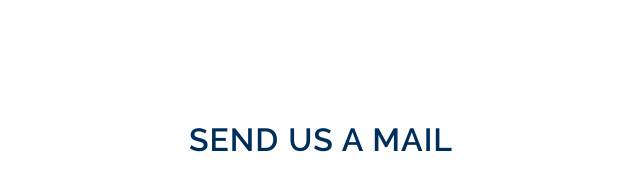
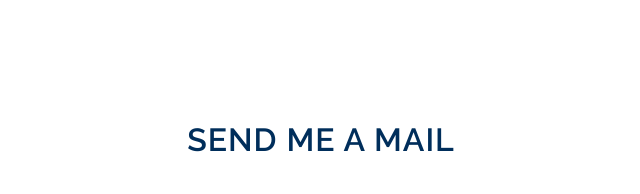
Before and after one commit to nirvana3000/nirvana3000.github.io, a plain HTML site: page index.html in a window 1280 px wide. Shown: the part 3513-3707 px from the top of the page, 319-959 px from the left. Drawn offline with Linux system fonts and the light colour scheme.

Commit message:
Update index.html

```diff
--- a/index.html
+++ b/index.html
@@ -381,7 +381,7 @@
 	<div class="contact" id="contact">
 		<div class="container">
 			<div class="tittle-agileinfo">
-				<h3>send us a mail</h3>
+				<h3>send me a mail</h3>
 			</div>
 			<div class="agile-contact-grids">
 				<div class="agile-contact-left">
```
